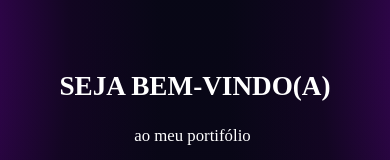
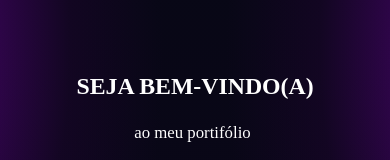
Before and after one commit to Reladislau/RenanLadislau, a React (Vite) app: page / in a window 390 px wide. Shown: the part 189-349 px from the top of the page. Built offline with nearby package versions, Linux system fonts and the light colour scheme; a web font is replaced by a local one.

Commit message:
feat: Alterando responsividade

```diff
--- a/src/components/home_section/CSS/WelcomeText.module.css
+++ b/src/components/home_section/CSS/WelcomeText.module.css
@@ -99,8 +99,9 @@
     }
 
     .welcome_text_container h1 {
-        font-size: 2.8rem;
-        line-height: 1.2;
+        font-size: clamp(1.95rem, 5.8vw, 2.8rem);
+        line-height: 1.15;
+        text-wrap: balance;
         margin-bottom: 16px;
     }
 
@@ -131,7 +132,9 @@
     }
 
     .welcome_text_container h1 {
-        font-size: 1.7rem;
+        font-size: clamp(1.28rem, 6.1vw, 1.7rem);
+        line-height: 1.15;
+        text-wrap: balance;
     }
 
     .welcome_text_container p {
@@ -157,10 +160,6 @@
         padding: 20px 14px;
     }
 
-    .welcome_text_container h1 {
-        font-size: 1.5rem;
-    }
-
     .welcome_text_container p {
         font-size: 0.95rem;
     }
@@ -183,10 +182,6 @@
         padding: 18px 12px;
     }
 
-    .welcome_text_container h1 {
-        font-size: 1.3rem;
-    }
-
     .welcome_text_container p {
         font-size: 0.88rem;
     }
```
